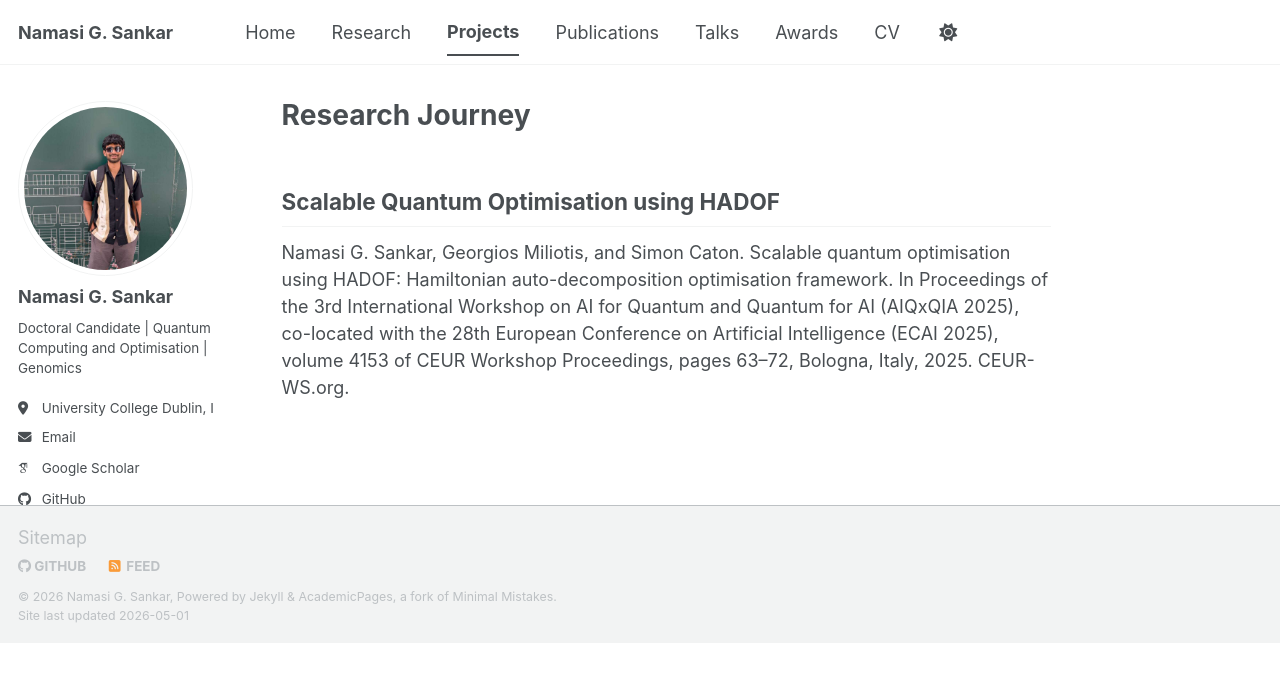
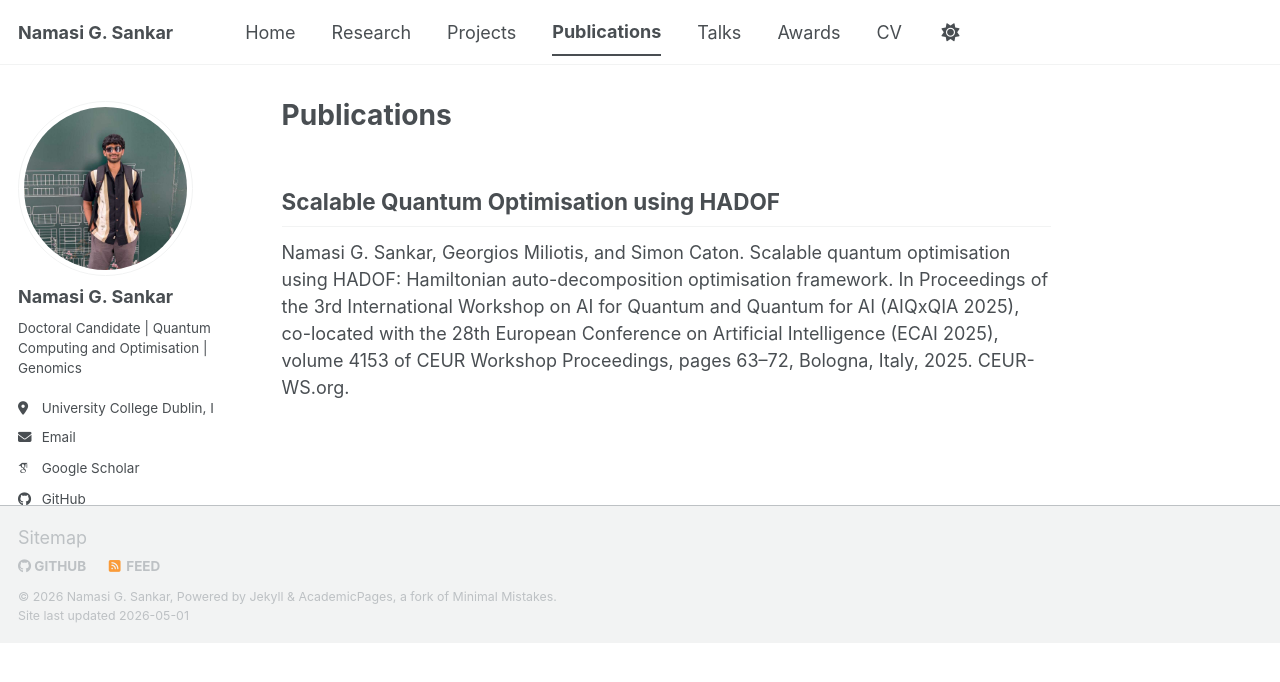
Before and after one commit to Namasi-PhD/Namasi-PhD.github.io, a Jekyll site: the page built from _pages/publications.md, in a window 1280 px wide. Shown: the top 682 px of the page. Built offline with Jekyll 4.4.1, drawn with Linux system fonts in a browser that asks for light colours; some web fonts are replaced; a script bundle is joined from its source files by our own code; library files that are not in the unit come from our copies.

Commit message:
Rename page from 'Research Journey' to 'Publications'

```diff
--- a/_pages/publications.md
+++ b/_pages/publications.md
@@ -1,7 +1,7 @@
 ---
 layout: single
-title: "Research Journey"
-permalink: /projects/
+title: "Publications"
+permalink: /publications/
 ---
 
 ## Scalable Quantum Optimisation using HADOF
```
